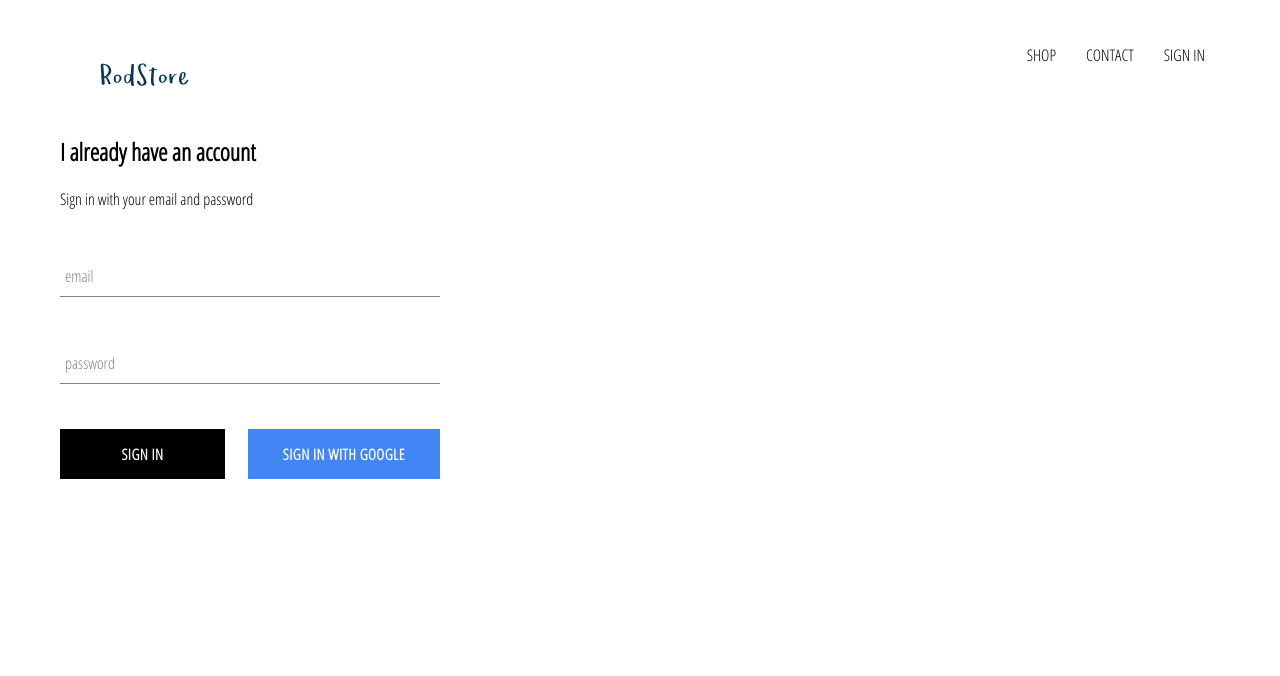
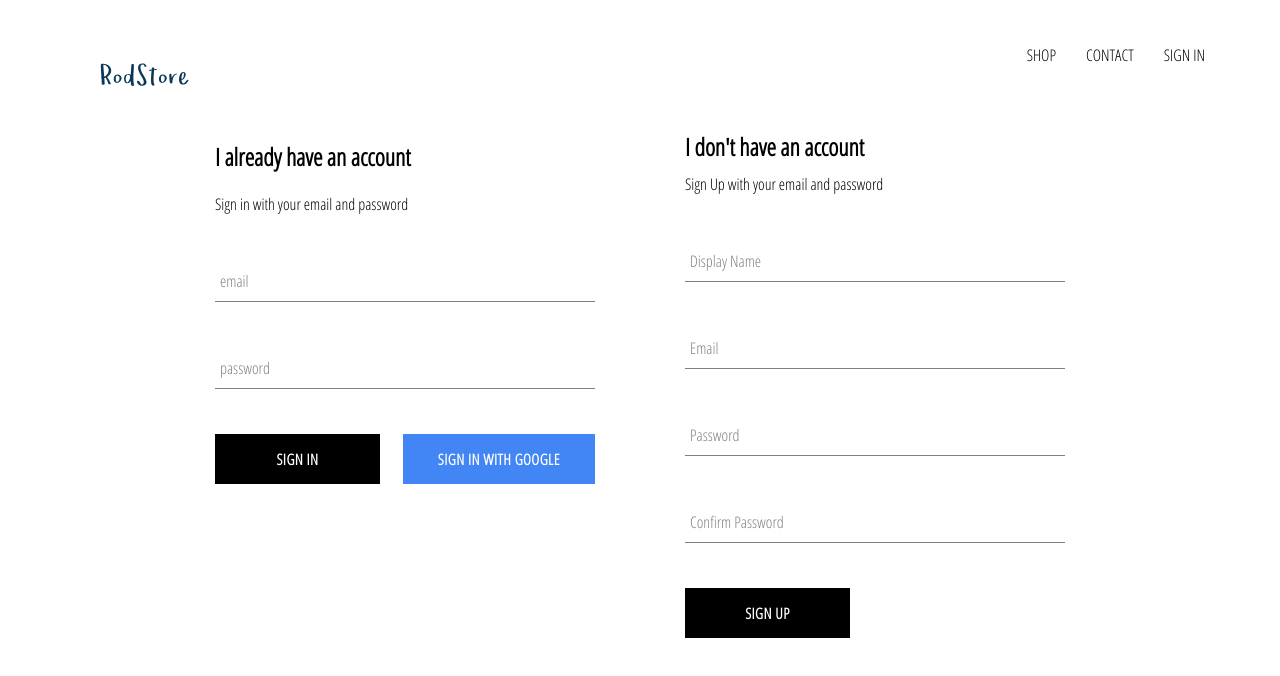
Before and after one commit to Rodrigo-Gil/rod-store, a React (Create React App) app: page /signin in a window 1280 px wide. Shown: the top 676 px of the page. Built offline with nearby package versions, Linux system fonts and the light colour scheme; no server answers.

Commit message:
Created the sign up component

```diff
--- a/src/App.js
+++ b/src/App.js
@@ -31,6 +31,8 @@
               ...snapShot.data()
             }
           });
+
+          console.log(this.state);
         });
       }
       this.setState({ currentUser: user })
--- a/src/components/form-input/form-input.component.jsx
+++ b/src/components/form-input/form-input.component.jsx
@@ -6,7 +6,6 @@
     <div className='group'>
         <input className='form-input'
         onChange={handleChange} { ...otherProps }
-        type="text"
         />
         {
             label ?
--- /dev/null
+++ b/src/components/sign-up/sign-up.components.jsx
@@ -0,0 +1,102 @@
+import React from 'react';
+
+import FormInput from '../form-input/form-input.component.jsx'
+import CustomButton from '../custom-button/custom-button.component'
+
+import { auth, createUserProfileDoc } from '../../firebase/firebase.utils'
+
+import './sign-up.styles.scss';
+
+class SignUp extends React.Component {
+    constructor() {
+        super();
+
+        this.state = {
+            displayName: '',
+            email: '',
+            password: '',
+            confirmPassword: ''
+        }
+    }
+
+    handleSubmit = async ev => {
+        ev.preventDefault();
+
+        const {displayName, email, password, confirmPassword } = this.state;
+
+        if (password !== confirmPassword) {
+            alert("your passwords don't match! Try again")
+            return;
+        }
+
+        try {
+            const { user } = await auth.createUserWithEmailAndPassword(email, password);
+
+            await createUserProfileDoc(user, { displayName });
+
+            //clearing the form
+            this.setState({
+                displayName: '',
+                email: '',
+                password: '',
+                confirmPassword: ''
+            });
+        }
+        catch (err) {
+            console.error(err.message)
+        }
+    };
+
+    handleChange = ev => {
+        const { name, value } = ev.target;
+
+        this.setState({[ name ]: value });
+}
+
+    render() {
+        const {displayName, email, password, confirmPassword } = this.state;
+        return (
+            <div className='sign-up'>
+                <h2 className='title'> I don't have an account</h2>
+                <span> Sign Up with your email and password</span>
+                <form className='sign-up-form' onSubmit={this.handleSubmit}>
+                    <FormInput
+                    type='text'
+                    name='displayName'
+                    value={displayName}
+                    onChange={this.handleChange}
+                    label='Display Name'
+                    required
+                    />
+                    <FormInput
+                    type='email'
+                    name='email'
+                    value={email}
+                    onChange={this.handleChange}
+                    label='Email'
+                    required
+                    />
+                    <FormInput
+                    type='password'
+                    name='password'
+                    value={password}
+                    onChange={this.handleChange}
+                    label='Password'
+                    required
+                    />
+                    <FormInput
+                    type='password'
+                    name='confirmPassword'
+                    value={confirmPassword}
+                    onChange={this.handleChange}
+                    label='Confirm Password'
+                    required
+                    />
+                    <CustomButton type='submit'>SIGN UP</CustomButton>
+                </form>
+            </div>
+        )
+    }
+}
+
+export default SignUp
--- /dev/null
+++ b/src/components/sign-up/sign-up.styles.scss
@@ -0,0 +1,9 @@
+.sign-up {
+    display: flex;
+    flex-direction: column;
+    width: 380px;
+
+    .title {
+        margin: 10px 0;
+    }
+}
--- a/src/pages/sign-in-sign-up/sign-in-sign-up.component.jsx
+++ b/src/pages/sign-in-sign-up/sign-in-sign-up.component.jsx
@@ -1,11 +1,13 @@
 import React from 'react';
 
 import './sign-in-sign-up.styles.scss';
-import SignIn from '../../components/sign-in/sign-in.components'
+import SignIn from '../../components/sign-in/sign-in.components';
+import SignUp from '../../components/sign-up/sign-up.components';
 
 const signInSignUpPage = () => (
     <div className='sign-in-sign-up'>
     <SignIn />
+    <SignUp />
     </div>
 );
 
--- a/src/pages/sign-in-sign-up/sign-in-sign-up.styles.scss
+++ b/src/pages/sign-in-sign-up/sign-in-sign-up.styles.scss
@@ -0,0 +1,6 @@
+.sign-in-sign-up {
+    width: 850px;
+    display: flex;
+    justify-content: space-between;
+    margin: 30px auto;
+}
```
